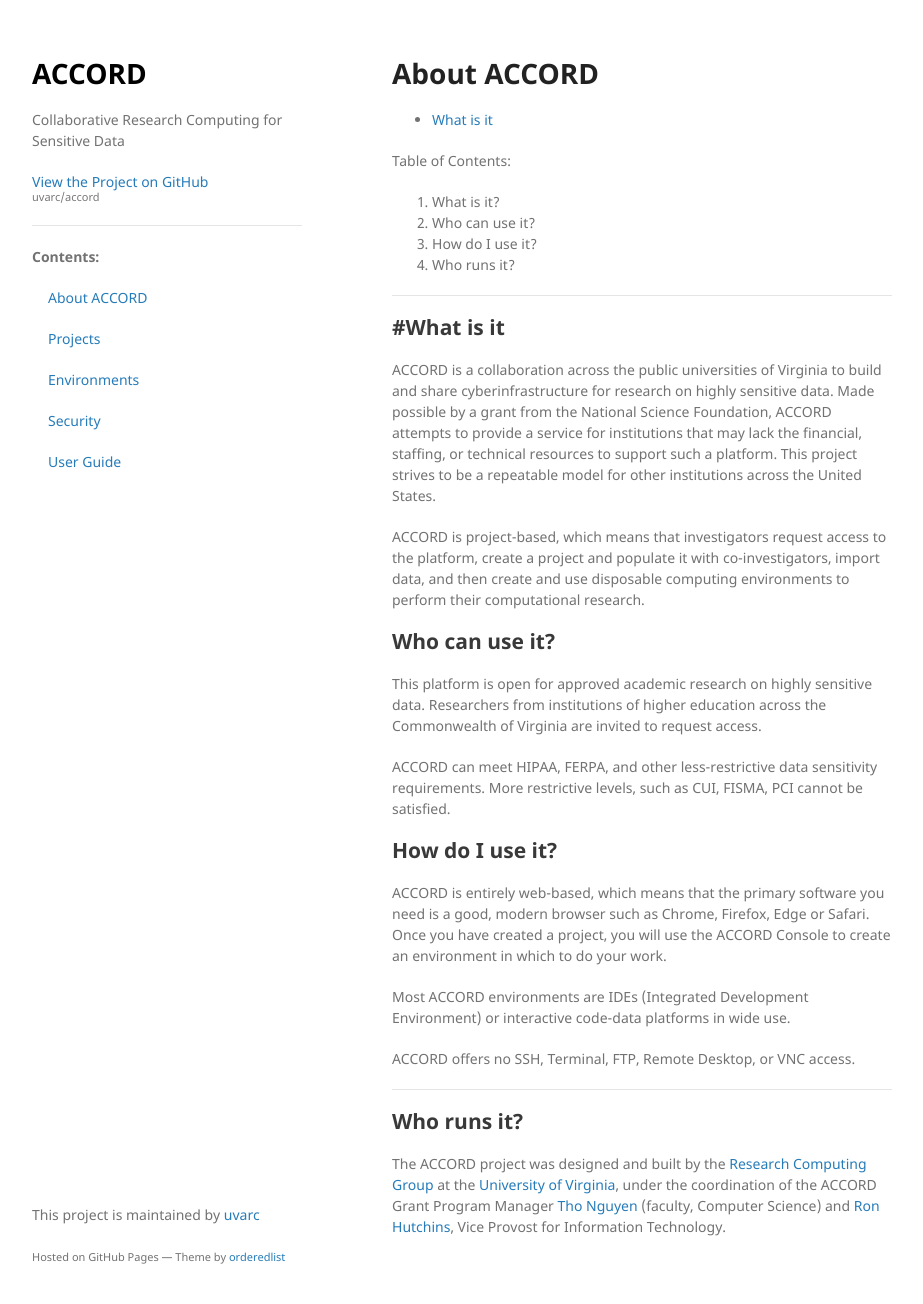
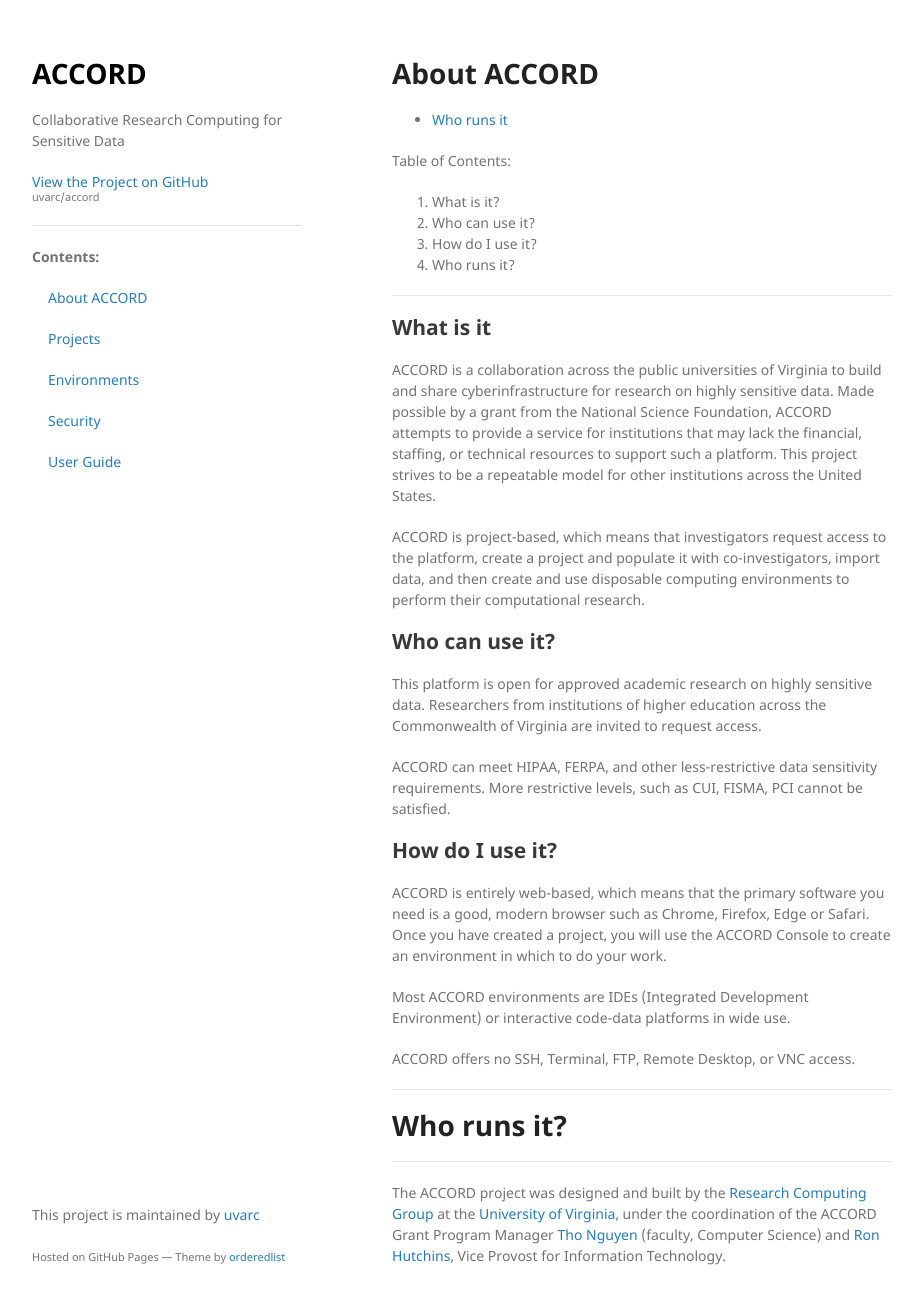
Before and after one commit to uvarc/accord, a Jekyll site: the page built from docs/about.md, in a window 1280 px wide and 1336 px high. Shown: the top 1304 px of the window, without its empty margins (178-1101 px from the left). Built offline with Jekyll 4.4.1, drawn with Linux system fonts in a browser that asks for light colours; our own code applies the rules of GitHub Pages for plain Markdown files.

Commit message:
Update about.md

```diff
--- a/docs/about.md
+++ b/docs/about.md
@@ -5,7 +5,7 @@
 About ACCORD
 =============================================================
 
-* [What is it](#markdown-header-what-is-it)
+* [Who runs it](#markdown-header-who-runs-it)
 
 Table of Contents:
 1. What is it?
@@ -15,7 +15,7 @@
 
 -----
 
-#What is it
+What is it
 -----------------
 
 ACCORD is a collaboration across the public universities of Virginia
@@ -56,7 +56,7 @@
 
 -----
 
-Who runs it?
+# Who runs it?
 ------------------
 
 The ACCORD project was designed and built by the [Research Computing Group](https://www.rc.virginia.edu) at the [University of Virginia](https://www.virginia.edu/), under the coordination of the ACCORD Grant Program Manager
```
